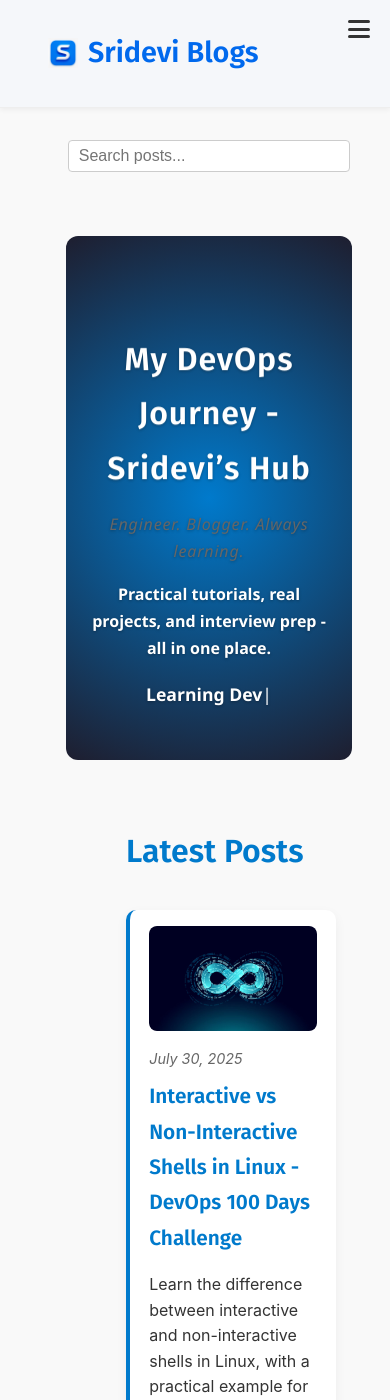
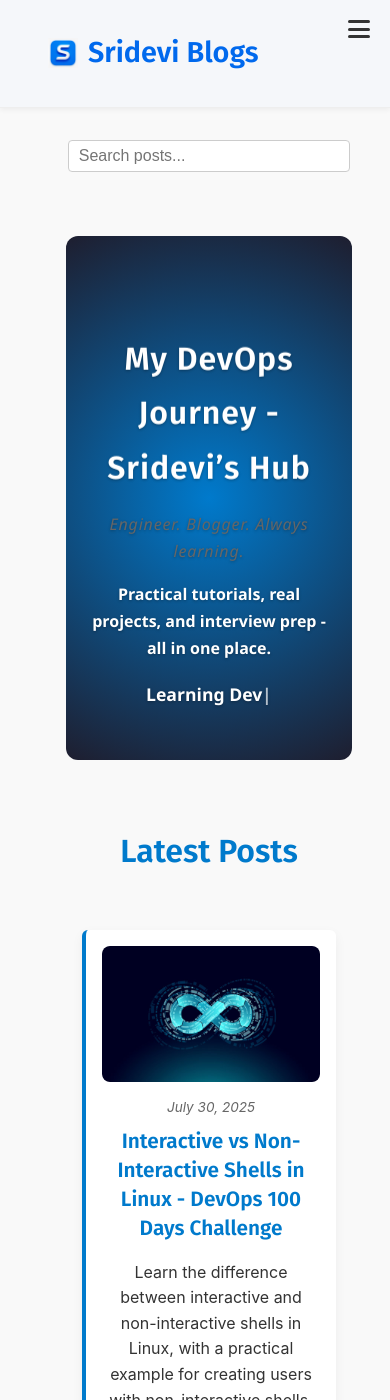
Before and after one commit to srideviblogs/srideviblogs.github.io, a Jekyll site: the page built from index.md, in a window 390 px wide and 1400 px high. Built offline with Jekyll 4.4.1, drawn with Linux system fonts in a browser that asks for light colours.

Commit message:
Update custom.css

```diff
--- a/assets/css/custom.css
+++ b/assets/css/custom.css
@@ -936,21 +936,59 @@ simple-blog-list {
    ========================= */
 
 @media (max-width: 768px) {
-  .alt-post-row {
-    flex-direction: column !important;
+  /* Make posts stack vertically */
+  .alt-posts-section {
+    display: flex;
+    flex-direction: column;
+    align-items: center;   /* center the post cards */
+    gap: 20px;             /* spacing between posts */
+    padding: 0 1rem;       /* equal side padding */
   }
 
-  .alt-post-image,
+  /* Each post card full width but limited max width */
+  .alt-post-card {
+    width: 100%;
+    max-width: 500px;
+    margin: 0 auto;
+    border-radius: 6px;
+    padding: 1rem;
+    box-sizing: border-box;
+  }
+
+  /* Image full width inside card */
+  .alt-post-image {
+    width: 100%;
+    margin-bottom: 0.8rem;
+  }
+
+  .alt-post-image img {
+    width: 100% !important;
+    height: auto !important;
+    max-height: 220px;
+    object-fit: cover;
+    display: block;
+  }
+
+  /* Content below image */
   .alt-post-content {
-    flex: 1 1 100%;
+    width: 100%;
+    text-align: center;
   }
 
   .alt-post-title {
     font-size: 1.3rem;
+    margin: 0.5rem 0;
+    line-height: 1.4;
+  }
+
+  .alt-post-excerpt {
+    font-size: 1rem;
+    margin-bottom: 0.8rem;
+  }
+
+  .alt-post-date {
+    font-size: 0.85rem;
+    margin-bottom: 0.5rem;
+    display: block;
   }
 }
-
-.view-all-box {
-  display: inline-block;
-  margin-top: 1.5rem;
-}
```
